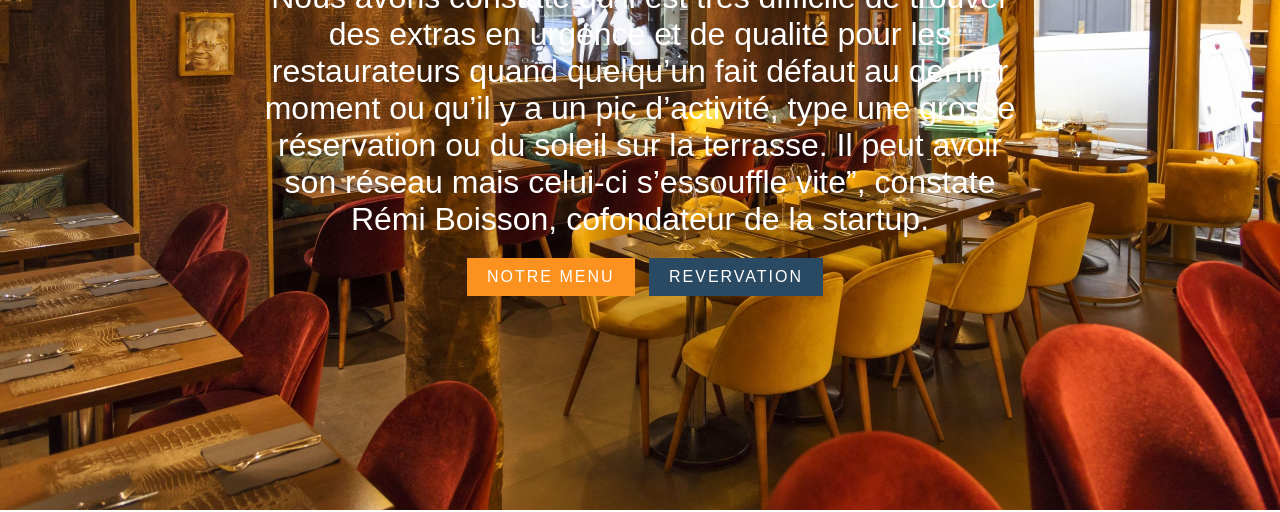
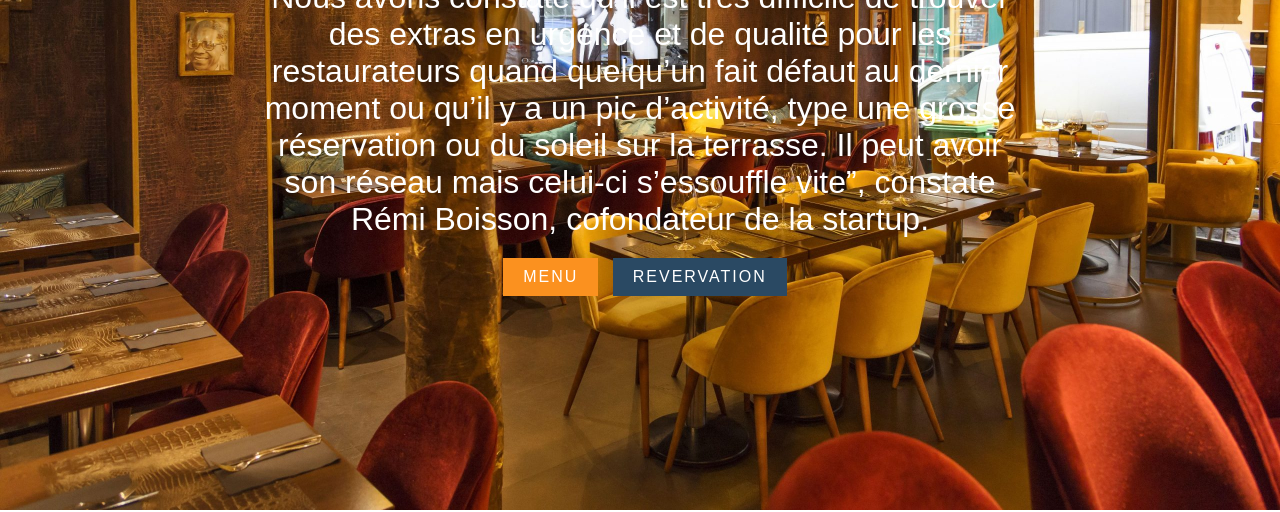
Before and after one commit to Adiallo123/Restaurant, a plain HTML site: page index.html in a window 1280 px wide. Shown: the part 290-802 px from the top of the page. Drawn offline with Linux system fonts and the light colour scheme; a web font is replaced by a local one.

Commit message:
Update index.html

```diff
--- a/index.html
+++ b/index.html
@@ -31,7 +31,8 @@
             <div class="contenu">
                 <h2>Que des plats délicieux</h2>
                 <p>Nous avons constaté qu’il est très difficile de trouver des extras en urgence et de qualité pour les restaurateurs quand quelqu’un fait défaut au dernier moment ou qu’il y a un pic d’activité, type une grosse réservation ou du soleil sur la terrasse. Il peut avoir son réseau mais celui-ci s’essouffle vite”, constate Rémi Boisson, cofondateur de la startup.</p>
-                <a href="#menu" class="btn1" onClick="toggleMenu();" >Notre Menu</a>
+               <!--- <a href="#menu" class="btn1" onClick="toggleMenu();" >Notre Menu</a> --->
+                <a href="#menu" class="btn1" onClick="toggleMenu();">Menu</a>
                 <a href="#" class="btn2">Revervation</a>
             </div>
         </section>
```
